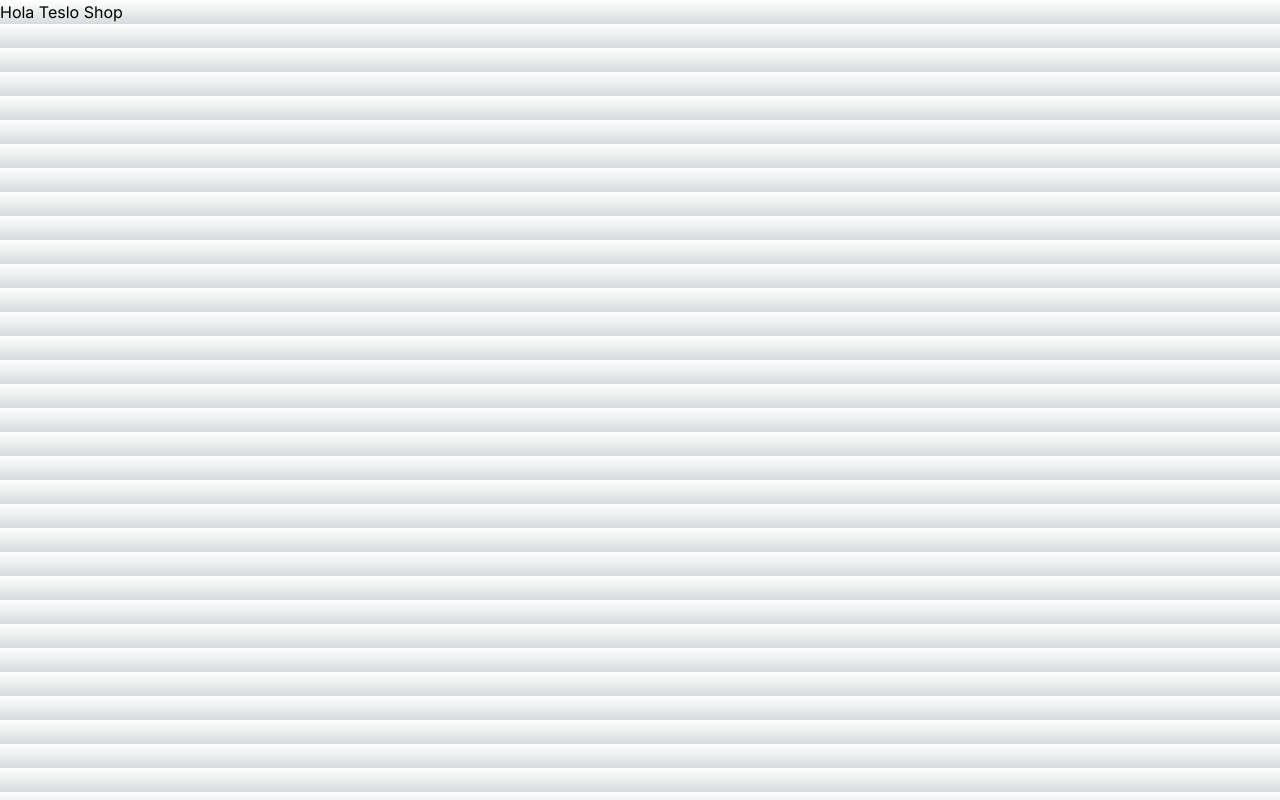
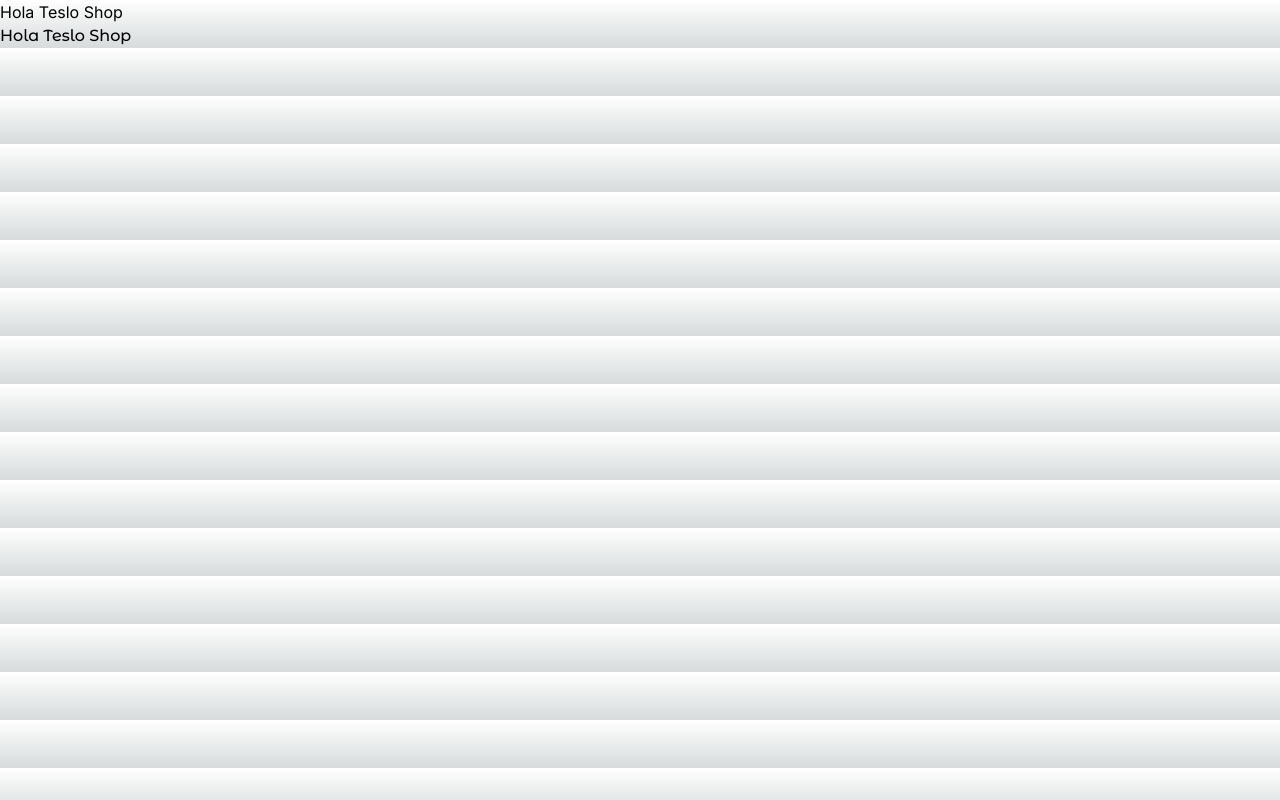
Before and after one commit to florluzduarte/teslo-shop-next, a Next.js app: page / in a window 1280 px wide. Built offline with nearby package versions, Linux system fonts and the light colour scheme.

Commit message:
feat: add fonts config

```diff
--- a/src/app/layout.tsx
+++ b/src/app/layout.tsx
@@ -1,8 +1,6 @@
 import type { Metadata } from "next";
-import { Inter } from "next/font/google";
 import "./globals.css";
-
-const inter = Inter({ subsets: ["latin"] });
+import { inter } from "@/config/fonts";
 
 export const metadata: Metadata = {
   title: "Create Next App",
--- a/src/app/page.tsx
+++ b/src/app/page.tsx
@@ -1,7 +1,10 @@
+import { titleFont } from "@/config/fonts";
+
 export default function Home() {
   return (
     <main className="">
       <h1>Hola Teslo Shop</h1>
+      <h1 className={titleFont.className}>Hola Teslo Shop</h1>
     </main>
   );
 }
--- /dev/null
+++ b/src/config/fonts.ts
@@ -0,0 +1,4 @@
+import { Inter, Montserrat_Alternates } from "next/font/google";
+
+export const inter = Inter({ subsets: ["latin"] });
+export const titleFont = Montserrat_Alternates({ subsets: ["latin"], weight: ["500", "700"] });
```
